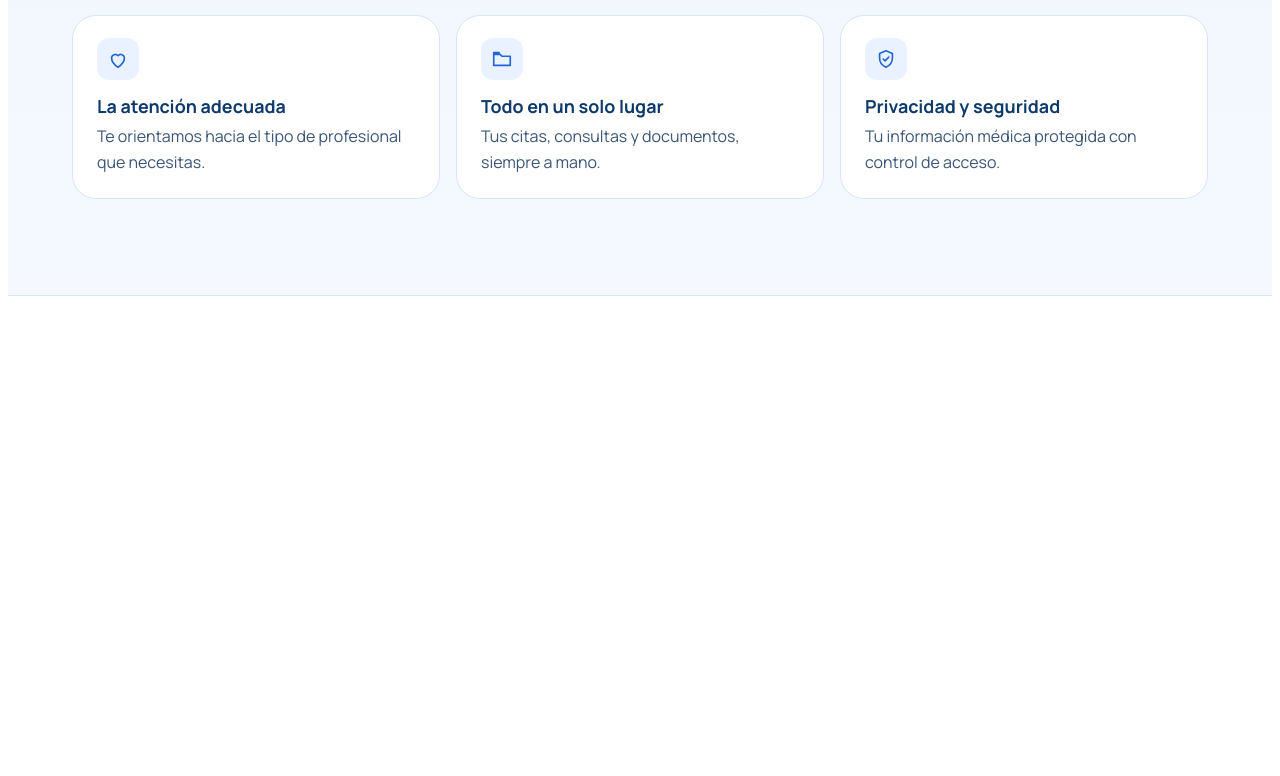
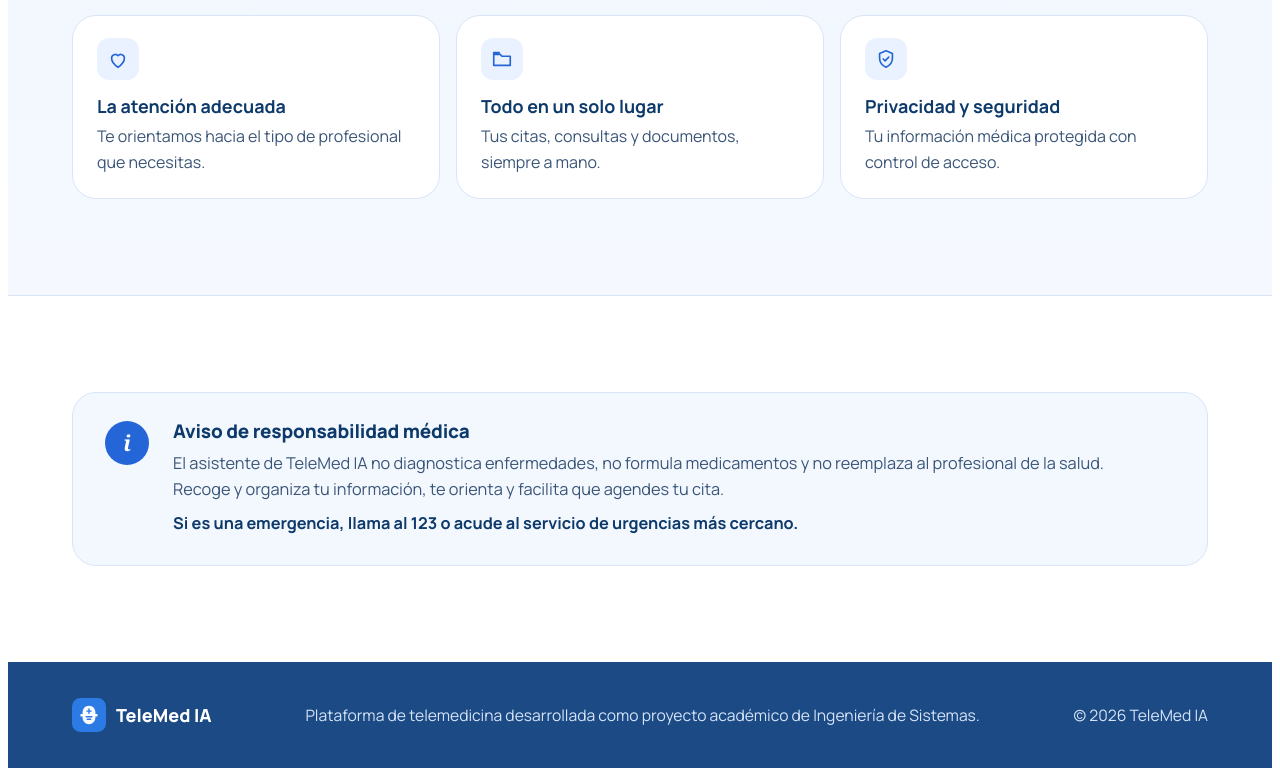
Before and after one commit to code-corhuila/telemed-ia-front, an Angular app: page / in a window 1280 px wide. Shown: the part 2106-2882 px from the top of the page. Before the commit the page ends 2410 px from the top, so only its background shows below. Built offline with nearby package versions, Linux system fonts and the light colour scheme.

Commit message:
feat(shell): add the medical notice and footer to the landing page
Refs: HU-02

```diff
--- a/src/app/public/landing/landing.page.css
+++ b/src/app/public/landing/landing.page.css
@@ -406,6 +406,73 @@ h2 {
   line-height: 1.6;
 }
 
+/* Medical notice: always visible, never fine print. */
+.notice {
+  display: grid;
+  grid-template-columns: auto 1fr;
+  gap: 24px;
+  align-items: start;
+  margin: 96px var(--tm-edge) 0;
+  padding: 28px 32px;
+  color: var(--tm-ink);
+  background: #f3f8ff;
+  border: 1px solid var(--tm-line);
+  border-radius: 24px;
+}
+
+.notice-icon {
+  display: grid;
+  place-items: center;
+  width: 44px;
+  height: 44px;
+  color: var(--tm-white);
+  font-family: Georgia, serif;
+  font-size: 1.35rem;
+  font-style: italic;
+  font-weight: 700;
+  background: var(--tm-blue);
+  border-radius: 50%;
+}
+
+.notice h2 {
+  font-size: 1.18rem;
+  letter-spacing: -0.01em;
+}
+
+.notice p {
+  max-width: 60rem;
+  margin: 8px 0 0;
+  font-size: 1.02rem;
+  line-height: 1.6;
+  color: var(--tm-text);
+}
+
+.notice strong {
+  color: var(--tm-ink);
+}
+
+/* Footer */
+footer {
+  display: flex;
+  flex-wrap: wrap;
+  align-items: center;
+  justify-content: space-between;
+  gap: 16px 32px;
+  margin-top: 96px;
+  padding: 36px var(--tm-edge);
+  color: #d6e4f7;
+  font-size: 0.98rem;
+  background: #1b4a85;
+}
+
+footer p {
+  margin: 0;
+}
+
+.brand--light {
+  color: var(--tm-white);
+}
+
 /* Scroll reveal (see RevealDirective) */
 [appReveal] {
   opacity: 0;
@@ -465,8 +532,13 @@ h2 {
 }
 
 @media (max-width: 560px) {
-  .benefits {
+  .benefits,
+  .notice {
     grid-template-columns: 1fr;
+  }
+
+  .notice {
+    padding: 24px;
   }
 }
 
--- a/src/app/public/landing/landing.page.html
+++ b/src/app/public/landing/landing.page.html
@@ -103,4 +103,25 @@
       </ul>
     </section>
   </div>
+
+  <aside class="notice" role="note" aria-labelledby="notice-title" appReveal>
+    <span class="notice-icon" aria-hidden="true">i</span>
+    <div>
+      <h2 id="notice-title">Aviso de responsabilidad médica</h2>
+      <p>
+        El asistente de TeleMed IA no diagnostica enfermedades, no formula medicamentos y no reemplaza al
+        profesional de la salud. Recoge y organiza tu información, te orienta y facilita que agendes tu cita.
+      </p>
+      <p><strong>Si es una emergencia, llama al 123 o acude al servicio de urgencias más cercano.</strong></p>
+    </div>
+  </aside>
 </main>
+
+<footer>
+  <span class="brand brand--light">
+    <img src="assets/images/logo.svg" alt="" width="34" height="34" />
+    <span>TeleMed IA</span>
+  </span>
+  <p>Plataforma de telemedicina desarrollada como proyecto académico de Ingeniería de Sistemas.</p>
+  <span>© {{ year }} TeleMed IA</span>
+</footer>
--- a/src/app/public/landing/landing.page.ts
+++ b/src/app/public/landing/landing.page.ts
@@ -62,6 +62,7 @@ const BENEFITS = [
 export class LandingPage {
   protected readonly steps = STEPS;
   protected readonly benefits = BENEFITS;
+  protected readonly year = new Date().getFullYear();
 
   private readonly document = inject(DOCUMENT);
 
```
